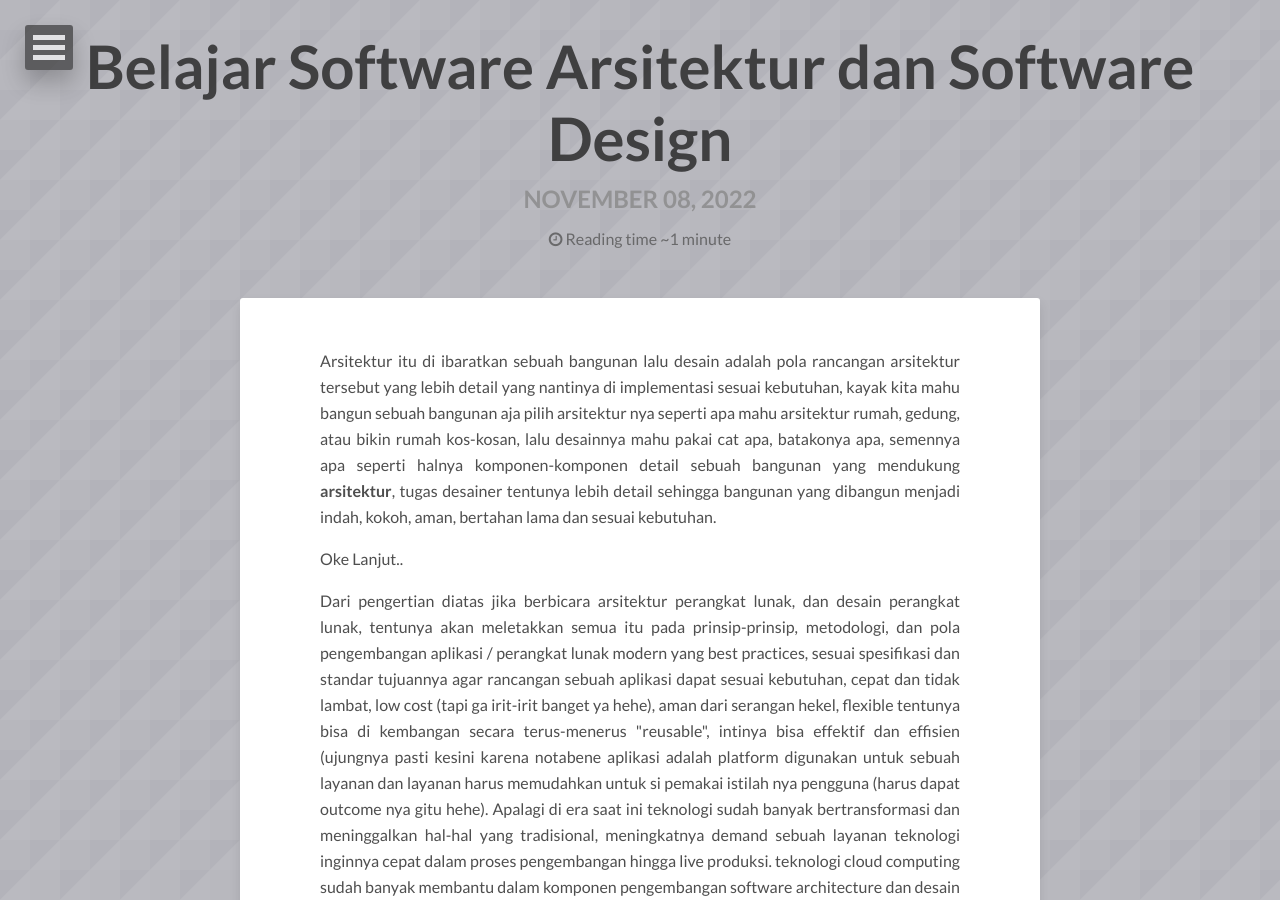
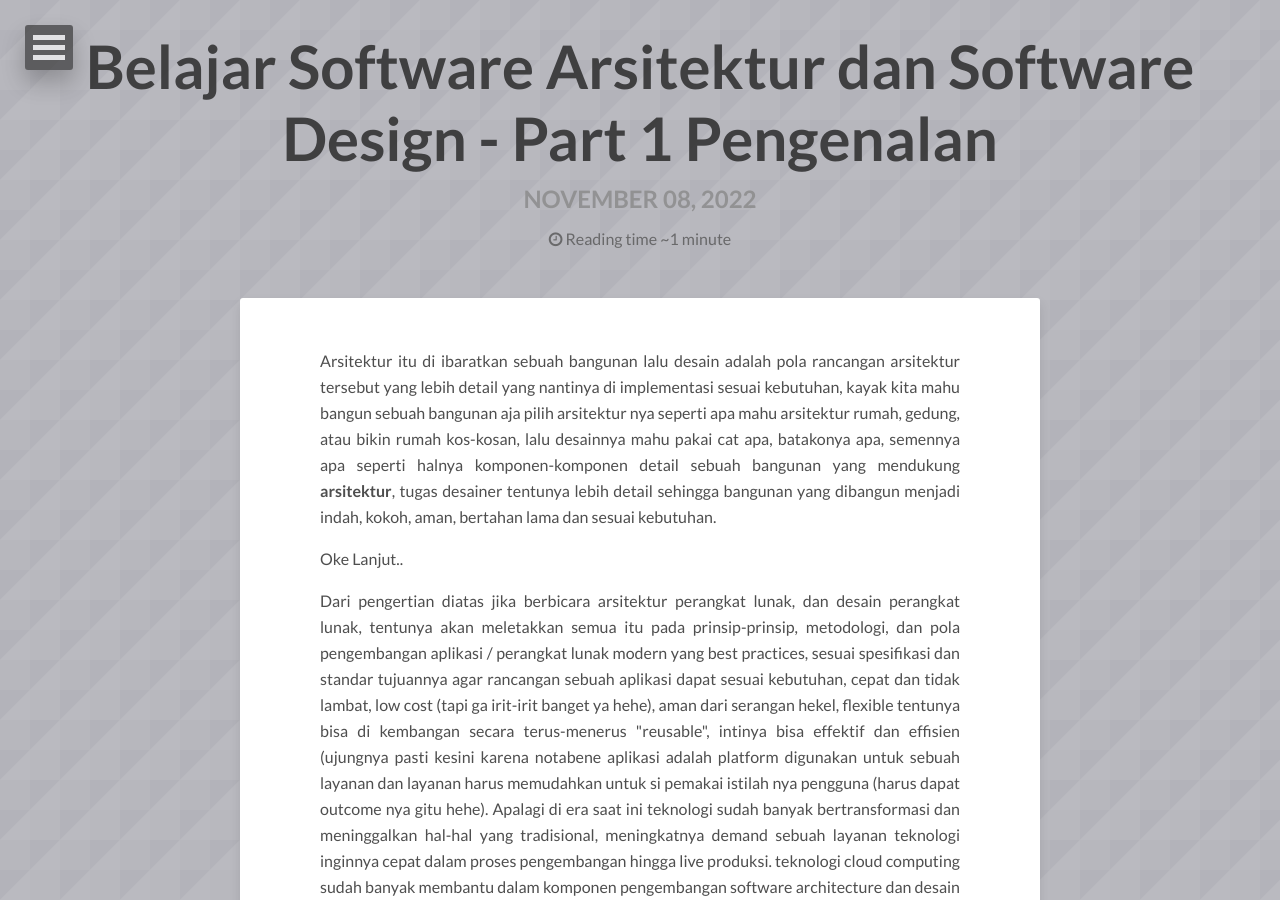
Before and after one commit to danigunawan/danigunawan.github.io, a Jekyll site: the page built from _posts/2022-11-08-belajar-software-arsitektur-dani-software-design-part-1.md, in a window 1280 px wide and 900 px high. Built offline with Jekyll 4.4.1, drawn with Linux system fonts in a browser that asks for light colours; nearby versions of some CDN libraries; comment, search, counter and statistics services are not loaded.

Commit message:
[ADD POSTING] belajar software arsitektur dan software design

```diff
--- a/_posts/2022-11-08-belajar-software-arsitektur-dani-software-design.md
+++ b/_posts/2022-11-08-belajar-software-arsitektur-dani-software-design-part-1.md
@@ -1,7 +1,7 @@
 ---
 layout: post
-title: Belajar Software Arsitektur dan Software Design
-description: "Belajar Software Arsitektur dan Software Design"
+title: Belajar Software Arsitektur dan Software Design - Part 1 Pengenalan
+description: "Belajar Software Arsitektur dan Software Design - Part 1"
 tags: [software architecture, software design]
 image:
   background: triangular.png
```
